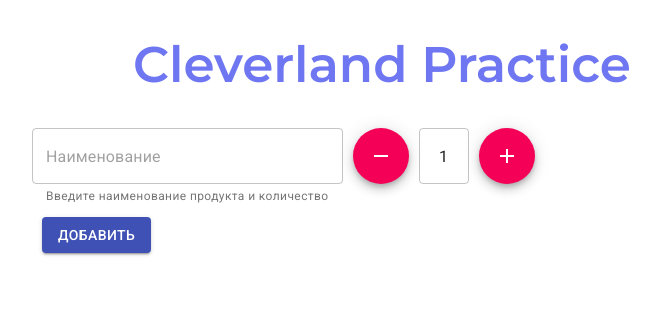
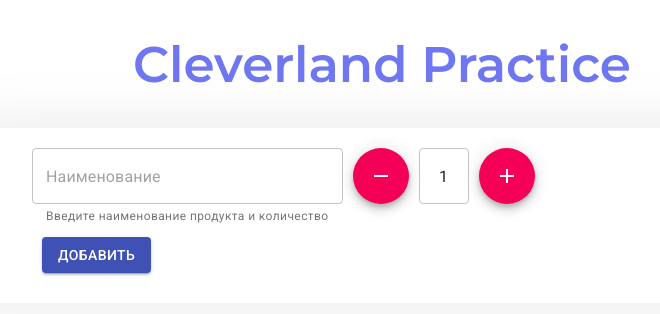
Before and after one commit to EGNKupava/cleverland_React, a React (Create React App) app in the folder cleverland-app/: page / in a window 1280 px wide. Shown: the top 314 px of the page, without its empty margins (258-918 px from the left). Built offline with nearby package versions, Linux system fonts and the light colour scheme.

Commit message:
добавил Counter компоненту

```diff
--- a/cleverland-app/src/App.css
+++ b/cleverland-app/src/App.css
@@ -9,12 +9,16 @@
 }
 
 .input-wrap {
+  display: flex;
   padding: 0 50px;
 }
 
 .ProductList {
   width: 800px;
   margin: 0 auto;
+  padding: 20px;
+  border-radius: 10px;
+  box-shadow: 0px 0px 63px -1px rgba(0,0,0,0.1);
 }
 
 button.MuiFab-root {
--- /dev/null
+++ b/cleverland-app/src/components/productList/Counter.jsx
@@ -0,0 +1,30 @@
+import React from 'react';
+import TextField from '@material-ui/core/TextField';
+import AddIcon from '@material-ui/icons/Add';
+import RemoveIcon from '@material-ui/icons/Remove';
+import Fab from '@material-ui/core/Fab';
+
+
+class Counter extends React.Component {
+
+  render() {
+    return (
+      <div className="Counter">
+        <Fab onClick={this.props.onMinusClick} color="secondary">
+          <RemoveIcon />
+        </Fab>
+        <TextField
+          className="num-input"
+          id="outlined-helperText"
+          value={this.props.productValue}
+          variant="outlined"
+        />
+        <Fab onClick={this.props.onPlusClick} color="secondary">
+          <AddIcon />
+        </Fab>
+      </div>
+    )
+  };
+}
+
+export default Counter;
--- a/cleverland-app/src/components/productList/ProductList.jsx
+++ b/cleverland-app/src/components/productList/ProductList.jsx
@@ -1,10 +1,8 @@
 import React from 'react';
 import Button from '@material-ui/core/Button';
 import TextField from '@material-ui/core/TextField';
-import AddIcon from '@material-ui/icons/Add';
-import RemoveIcon from '@material-ui/icons/Remove';
-import Fab from '@material-ui/core/Fab';
 import CheckboxList from './CheckboxList';
+import Counter from './Counter';
 
 class ProductList extends React.Component {
 
@@ -30,9 +28,8 @@ class ProductList extends React.Component {
   };
 
   onChangeInput = (event) => {
-    let text = event.target.value;
     this.setState({
-        productName: text,
+      productName: event.target.value,
     });
   };
 
@@ -57,7 +54,7 @@ class ProductList extends React.Component {
       ...prevState,
       items: filteredItems
     }));
-  }
+  };
 
   render() {
     return (
@@ -71,18 +68,11 @@ class ProductList extends React.Component {
             helperText="Введите наименование продукта и количество"
             variant="outlined"
           />
-          <Fab onClick={this.onMinusClick} color="secondary" aria-label="add">
-            <RemoveIcon />
-          </Fab>
-          <TextField
-            className="num-input"
-            id="outlined-helperText"
-            value={this.state.productValue}
-            variant="outlined"
-          />
-          <Fab onClick={this.onPlusClick} color="secondary" aria-label="add">
-            <AddIcon />
-          </Fab>
+          <Counter
+           onMinusClick={this.onMinusClick}
+           onPlusClick={this.onPlusClick}
+           productValue={this.state.productValue}
+           />
         </div>
         <div className="addButtonContainer">
           <Button onClick={this.onAddClick} variant="contained" color="primary">
```
